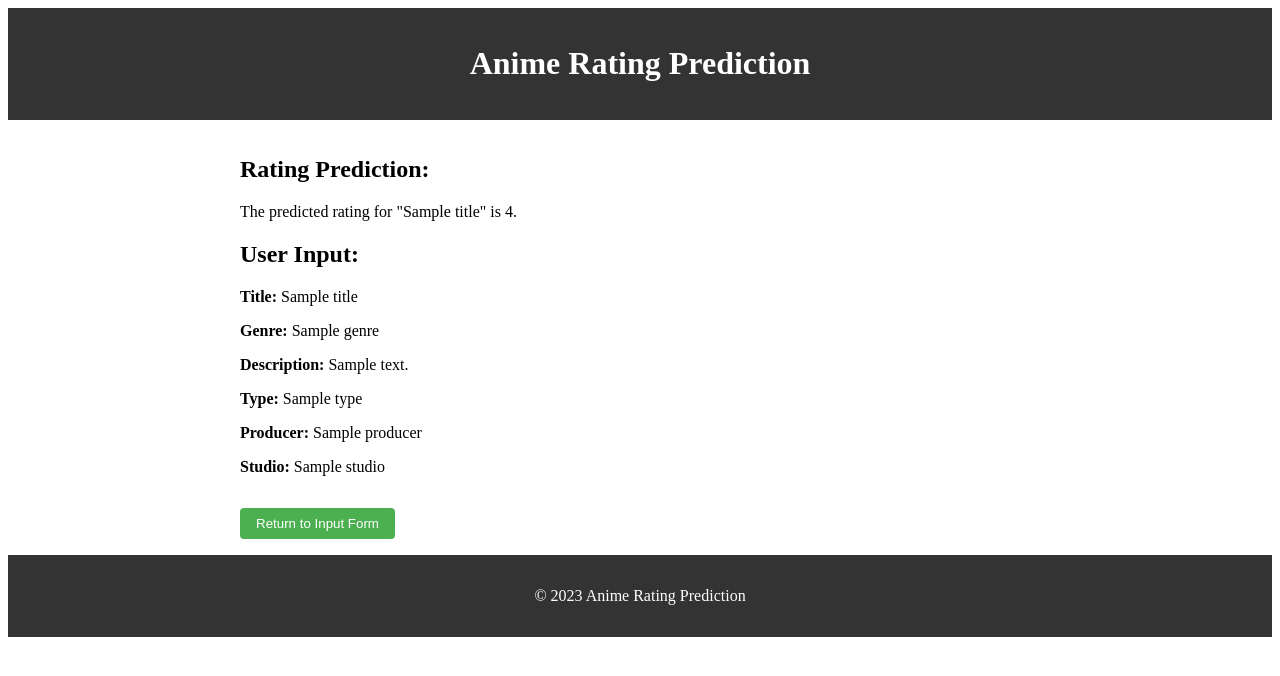
After one commit to elliott-jlm/mlops_project, a Flask app: template templates/result.html in a window 1280 px wide. The commit adds this page. Shown: the top 676 px of the page. Run offline with Flask 2, Linux system fonts and the light colour scheme; the template is opened without the code that fills it: most values are stand-ins (such as "Sample title", 1, 10 or a date in 2020).

Commit message:
adding the app.py flask app. Refactor the project with the template and static folder.

```diff
--- /dev/null
+++ b/app.py
@@ -0,0 +1,44 @@
+from flask import Flask, render_template, request, send_file
+import joblib
+import pandas as pd
+
+app = Flask(__name__, static_url_path='/static')
+
+# Load the trained model
+# model = joblib.load('model.pkl')
+
+@app.route('/')
+def index():
+    return send_file('templates/page.html')
+
+@app.route('/predict-rating', methods=['GET', 'POST'])
+def predict_rating():
+
+    if request.method == 'POST':
+        # Get the form data
+        title = request.form['title']
+        genre = request.form.getlist('genre')
+        description = request.form['description']
+        anime_type = request.form['type']
+        producer = request.form['producer']
+        studio = request.form.getlist('studio')
+
+        # Preprocess the input data
+        input_df = pd.DataFrame({'title': [title],
+                                 'genre': [','.join(genre)],
+                                 'description': [description],
+                                 'type': [anime_type],
+                                 'producer': [producer],
+                                 'studio': [','.join(studio)]})
+
+        # Make the prediction
+        # rating = model.predict(input_df)[0]
+        rating = 999
+
+        # Render the result template
+        return render_template('result.html', title=title, genre=genre, description=description, type=anime_type, producer=producer, studio=studio, rating=rating)
+    else:
+        return render_template('page.html')
+
+if __name__ == '__main__':
+    app.run(debug=True)
--- a/script.py
+++ /dev/null
@@ -1,5 +0,0 @@
-with open("studio.txt", "r") as input_file, open("output.txt", "w") as output_file:
-    for line in input_file:
-        studio_name = line.strip()
-        output_line = f'<option value="{studio_name}">{studio_name}</option>\n'
-        output_file.write(output_line)
--- /dev/null
+++ b/templates/result.html
@@ -0,0 +1,32 @@
+<!DOCTYPE html>
+<html>
+  <head>
+    <title>Anime Rating Prediction</title>
+    <link rel="stylesheet" href="{{ url_for('static', filename='css/style.css') }}">
+  </head>
+  <body>
+    <header>
+      <h1>Anime Rating Prediction</h1>
+    </header>
+    <main>
+      <h2>Rating Prediction:</h2>
+      <p>The predicted rating for "{{ title }}" is {{ rating }}.</p>
+
+      <h2>User Input:</h2>
+      <p><strong>Title:</strong> {{ title }}</p>
+      <p><strong>Genre:</strong> {% for g in genre %} {{ g }} {% endfor %}</p>
+      <p><strong>Description:</strong> {{ description }}</p>
+      <p><strong>Type:</strong> {{ type }}</p>
+      <p><strong>Producer:</strong> {% for p in producer %} {{ p }} {% endfor %}</p>
+      <p><strong>Studio:</strong> {% for s in studio %} {{ s }} {% endfor %}</p>
+
+      <form action="/">
+        <button type="submit">Return to Input Form</button>
+      </form>
+
+    </main>
+    <footer>
+      <p>&copy; 2023 Anime Rating Prediction</p>
+    </footer>
+  </body>
+</html>
```
Also changed, not shown: result.html (deleted, +0 -44 lines), templates/page.html (renamed from page.html, +4 -3 lines), static/css/style.css (renamed from style.css).
